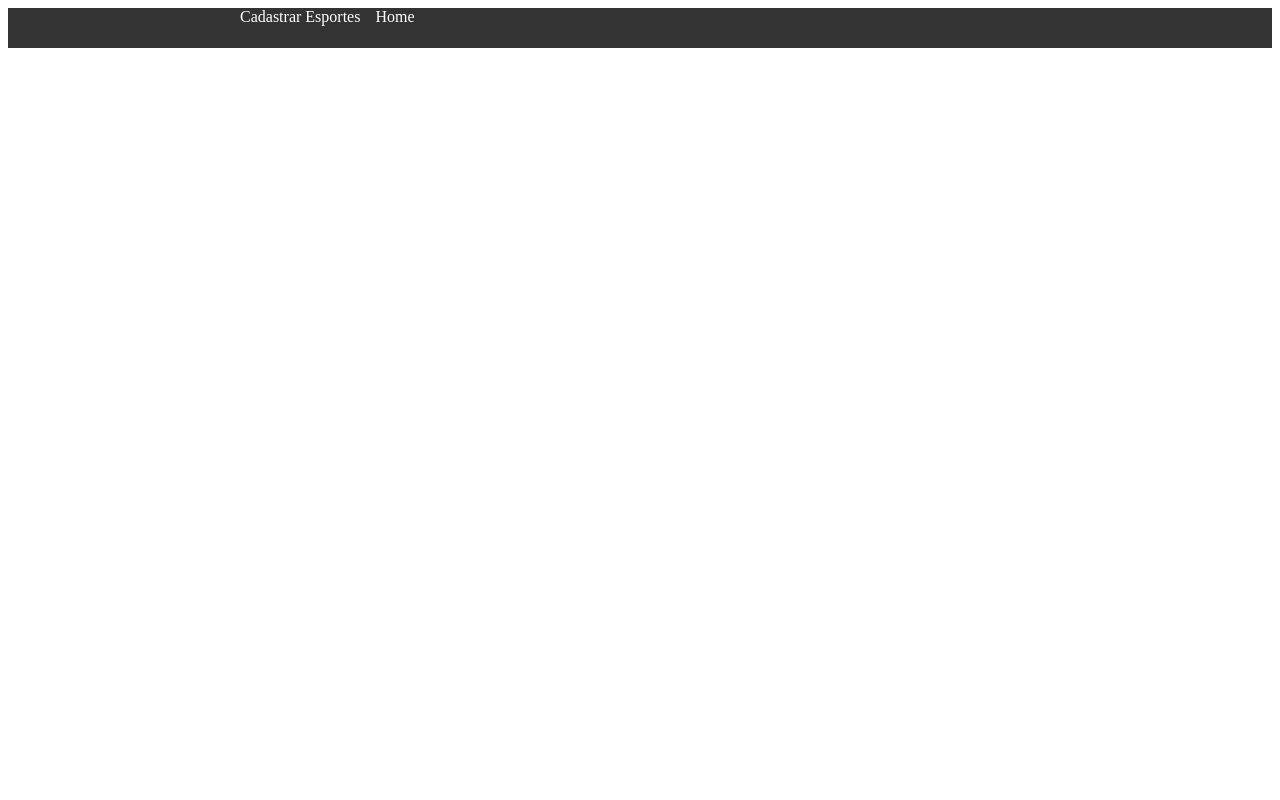
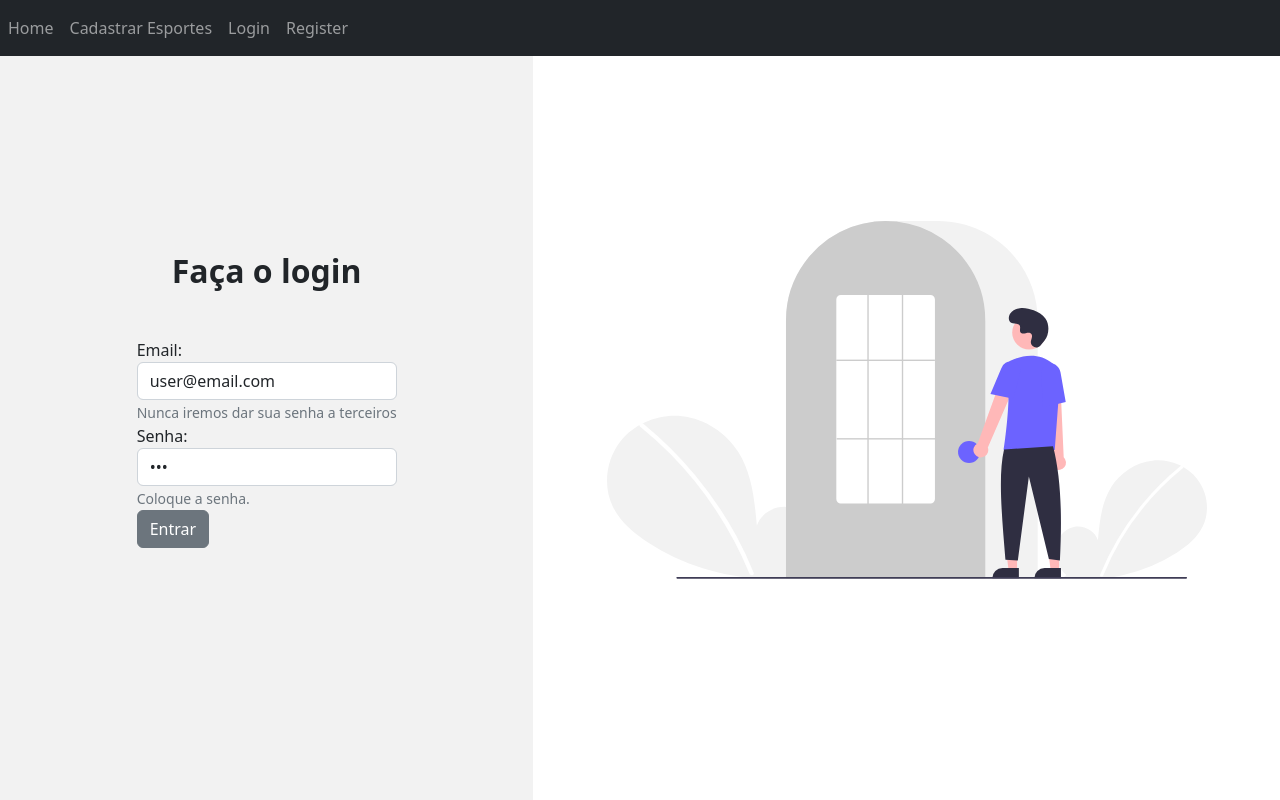
Before and after one commit to CarlosHenrique191/proweb3, a Nuxt app in the folder app-front/: page /Login in a window 1280 px wide. Built offline with nearby package versions, Linux system fonts and the light colour scheme.

Commit message:
projeto front

```diff
--- /dev/null
+++ b/app-front/components/NavbarBootstrap.vue
@@ -0,0 +1,21 @@
+<template>
+    <div>
+        <b-navbar type="dark" variant="dark" fixed="top">
+            <b-navbar-nav>
+                <b-nav-item href="/Home">Home</b-nav-item>
+                <b-nav-item href="/CadastrarEsportes">Cadastrar Esportes</b-nav-item>
+                <b-nav-item href="/Login">Login</b-nav-item>
+                <b-nav-item href="/Register">Register</b-nav-item>
+                <!-- Navbar dropdowns
+                <b-nav-item-dropdown text="Lang" right>
+                <b-dropdown-item href="#">EN</b-dropdown-item>
+                </b-nav-item-dropdown>
+                -->
+            </b-navbar-nav>
+        </b-navbar>
+    </div>
+</template>
+
+<style>
+
+</style>
--- /dev/null
+++ b/app-front/components/NavbarVideo.vue
@@ -0,0 +1,34 @@
+<template>
+    <div>
+        <div id="navbar">
+            <div class="navbar-links">
+                <nuxt-link to="/CadastrarEsportes">Cadastrar Esportes</nuxt-link>
+                <nuxt-link to="/Home">Home</nuxt-link>
+                <v-spacer />
+                <div>
+                    <nuxt-link to="/Login">Login</nuxt-link>
+                    <nuxt-link to="/Registration">Register</nuxt-link>
+                </div>
+            </div>
+        </div>
+    </div>
+</template>
+
+<style>
+#navbar {
+    height: 60px;
+    width: 100%;
+    background-color: #333;
+}
+
+#navbar .navbar-links {
+    margin:auto;
+}
+
+#navbar a {
+    color: white;
+    text-decoration: none;
+    margin-right: 15px;
+}
+
+</style>
--- a/app-front/layouts/default.vue
+++ b/app-front/layouts/default.vue
@@ -1,35 +1,15 @@
 <template>
     <div>
-        <div id="navbar">
-            <div class="navbar-links">
-                <nuxt-link to="/CadastrarEsportes">Cadastrar Esportes</nuxt-link>
-                <nuxt-link to="/Home">Home</nuxt-link>
-            </div>
+        <div>
+            <NavbarBootstrap />
         </div>
-        <div id="default-body">
+        <div id="default-bady">
             <nuxt />
         </div>
     </div>
 </template>
 
 <style>
-#navbar {
-    height: 40px;
-    width: 100%;
-    background-color: #333;
-}
-
-#navbar .navbar-links {
-    max-width: 800px;
-    margin: auto;
-}
-
-#navbar a {
-    color: white;
-    text-decoration: none;
-    margin-right: 15px;
-}
-
 #default-body {
     max-width: 800px;
     margin: auto;
--- a/app-front/nuxt.config.js
+++ b/app-front/nuxt.config.js
@@ -22,6 +22,7 @@ export default {
 
   // Plugins to run before rendering page: https://go.nuxtjs.dev/config-plugins
   plugins: [
+    '~/plugins/bootstrap.js'
   ],
 
   // Auto import components: https://go.nuxtjs.dev/config-components
@@ -35,6 +36,7 @@ export default {
 
   // Modules: https://go.nuxtjs.dev/config-modules
   modules: [
+    'bootstrap-vue/nuxt',
   ],
 
   // Build Configuration: https://go.nuxtjs.dev/config-build
--- a/app-front/package.json
+++ b/app-front/package.json
@@ -12,6 +12,8 @@
     "lintfix": "npm run lint:js -- --fix"
   },
   "dependencies": {
+    "bootstrap": "^5.2.3",
+    "bootstrap-vue": "^2.23.1",
     "core-js": "^3.25.3",
     "nuxt": "^2.15.8",
     "vue": "^2.7.10",
--- /dev/null
+++ b/app-front/pages/Login.vue
@@ -0,0 +1,103 @@
+<template>
+    <b-row class="vh-100 vw-100 row-login">
+        <b-col sm="5" class="d-flex justify-content-center align-items-center left-login">
+            <div class="login">
+                <h2 class="text-center mb-5 title-login">Faça o login</h2>
+  		        <b-form @submit="doLogin">
+                <b-form-group
+                    id="user-label"
+                    label="Email:"
+                    label-for="user-input"
+                    description="Nunca iremos dar sua senha a terceiros"
+                >
+                    <b-form-input
+                        id="user-input"
+                        v-model="login.user"
+                        type="email"
+                        placeholder="Enter email"
+                        required
+                    ></b-form-input>
+                </b-form-group>
+                <b-form-group
+                    id="password-label"
+                    label="Senha:"
+                    label-for="password-input"
+                    description="Coloque a senha."
+                >
+                    <b-form-input
+                        id="password-input"
+                        v-model="login.pwd"
+                        type="password"
+                        placeholder="Coloque a senha"
+                        required
+                    ></b-form-input>
+                </b-form-group>
+
+                <b-button type="submit">Entrar</b-button>
+                </b-form>
+            </div>
+        </b-col>
+        <b-col sm="7" class="d-flex justify-content-center align-items-center">
+            <img src="../static/Login.svg"/>
+        </b-col>
+    </b-row>
+  </template>
+
+<script>
+export default {
+    name: "Login",
+    data(){
+        return{
+            login:{
+                user:"user@email.com",
+                pwd:"123"
+            }
+        };
+    },
+
+    methods:{
+        doLogin(){
+            let dataLogin = {
+                user: this.login.user,
+                pwd: this.login.pwd
+            };
+            this.$http.post("/api/login", dataLogin).then(response=> {
+                console.log(response.data);
+                this.$router.push("/");
+            })
+            .catch(errors=>{
+                console.error("Falha no login")
+                console.log(errors)
+            });
+        }
+    }
+};
+</script>
+
+<style>
+*,
+*::after,
+*::before {
+    margin: 0;
+    padding: 0;
+    box-sizing: border-box;
+    text-decoration: none;
+}
+
+.row-login {
+    margin-left: 0;
+}
+
+.left-login {
+    background-color: #F2F2F2;
+}
+
+.title-login {
+    font-weight: bold;
+}
+
+img {
+    width: 600px;
+    height: auto;
+}
+</style>
--- /dev/null
+++ b/app-front/pages/Register.vue
@@ -0,0 +1,5 @@
+<template>
+    <div>
+        <h1>Register Screen</h1>
+    </div>
+</template>
--- /dev/null
+++ b/app-front/plugins/bootstrap.js
@@ -0,0 +1,5 @@
+import Vue from 'vue'
+import { BootstrapVue, IconsPlugin } from 'bootstrap-vue'
+
+Vue.use(BootstrapVue)
+Vue.use(IconsPlugin)
```
Also changed, not shown: app-front/static/Login.svg (added), 1 other file (tests, documents, lock files or other folders).
